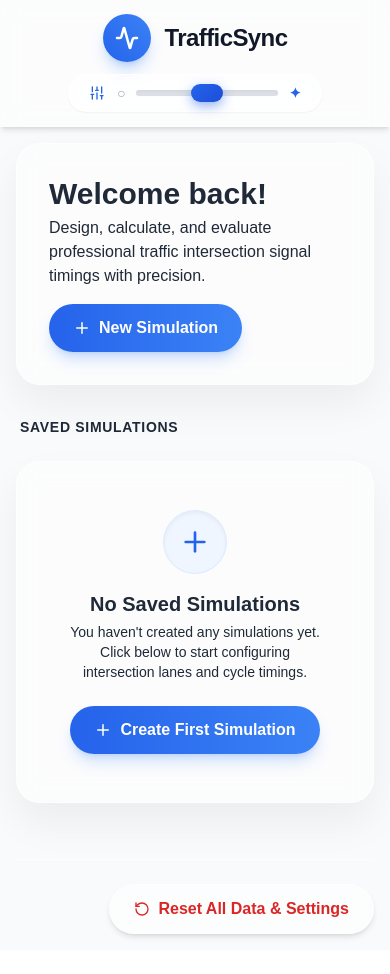
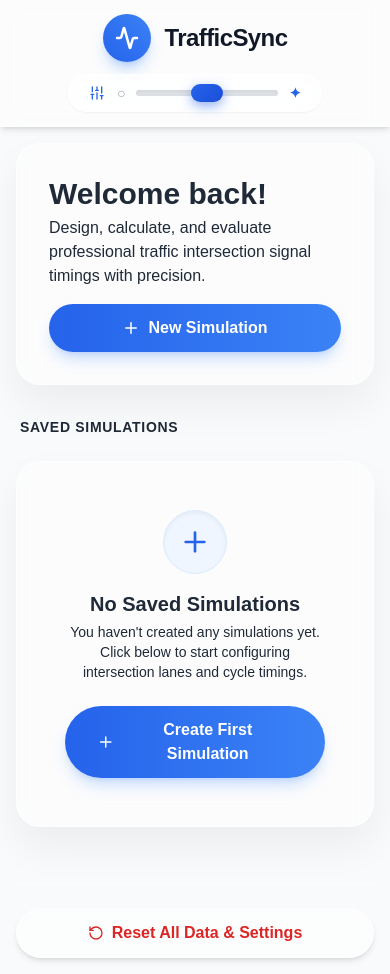
Before and after one commit to danlenoon/TrafficSync, a React (Vite) app in the folder client/: page / in a window 390 px wide. Before the commit the page ends 950 px from the top, so only its background shows below. Built offline with nearby package versions, Linux system fonts and the light colour scheme.

Commit message:
feat(dashboard): expand container to max-w-7xl for wider cards and center mobile action buttons

```diff
--- a/client/src/App.jsx
+++ b/client/src/App.jsx
@@ -12,7 +12,7 @@ export default function App() {
       <BrowserRouter basename={import.meta.env.BASE_URL}>
         <div className="min-h-screen bg-gray-50 flex flex-col font-sans">
           <Navbar />
-          <main className="flex-1 p-4 md:p-8 max-w-6xl w-full mx-auto overflow-x-hidden">
+          <main className="flex-1 p-4 md:p-8 max-w-7xl w-full mx-auto overflow-x-hidden">
             <Routes>
               <Route path="/" element={<Dashboard />} />
               <Route path="/editor" element={<SimulationEditor />} />
--- a/client/src/pages/Dashboard.jsx
+++ b/client/src/pages/Dashboard.jsx
@@ -101,9 +101,11 @@ export default function Dashboard() {
           <h1 className="text-3xl font-black mb-1" style={{ fontFamily: 'Arial, sans-serif', color: 'var(--text-main)' }}>Welcome back!</h1>
           <p className="font-medium" style={{ color: 'var(--text-muted)' }}>Design, calculate, and evaluate professional traffic intersection signal timings with precision.</p>
         </div>
-        <Button onClick={() => { resetSimulation(); navigate('/editor'); }} variant="primary">
-          <Plus size={18} /> New Simulation
-        </Button>
+        <div className="w-full sm:w-auto flex justify-center">
+          <Button onClick={() => { resetSimulation(); navigate('/editor'); }} variant="primary" className="w-full sm:w-auto px-8 justify-center">
+            <Plus size={18} /> New Simulation
+          </Button>
+        </div>
       </div>
 
       <h2 className="text-sm font-bold uppercase tracking-wider mb-4 px-1" style={{ color: 'var(--text-muted)' }}>Saved Simulations</h2>
@@ -118,12 +120,14 @@ export default function Dashboard() {
           </div>
           <h3 className="font-bold text-xl mb-1" style={{ fontFamily: 'Arial, sans-serif', color: 'var(--text-main)' }}>No Saved Simulations</h3>
           <p className="text-sm max-w-md mb-6 font-medium" style={{ color: 'var(--text-muted)' }}>You haven't created any simulations yet. Click below to start configuring intersection lanes and cycle timings.</p>
-          <Button onClick={() => { resetSimulation(); navigate('/editor'); }} variant="primary">
-            <Plus size={18} /> Create First Simulation
-          </Button>
+          <div className="w-full sm:w-auto flex justify-center">
+            <Button onClick={() => { resetSimulation(); navigate('/editor'); }} variant="primary" className="w-full sm:w-auto px-8 justify-center">
+              <Plus size={18} /> Create First Simulation
+            </Button>
+          </div>
         </div>
       ) : (
-        <div className="grid grid-cols-1 sm:grid-cols-2 lg:grid-cols-3 gap-6">
+        <div className="grid grid-cols-1 md:grid-cols-2 lg:grid-cols-3 gap-6 sm:gap-7">
           {savedSimulations.map((sim) => {
             const dirCount = sim.directions ? Object.values(sim.directions).filter(Boolean).length : 0;
             return (
@@ -143,8 +147,8 @@ export default function Dashboard() {
       )}
 
       {/* Reset All Button below Saved Simulations */}
-      <div className="mt-12 pt-6 border-t flex justify-end" style={{ borderColor: 'var(--glass-border)' }}>
-        <Button onClick={() => setShowResetConfirm(true)} variant="outline" className="rounded-full text-red-600 hover:text-red-700 hover:bg-red-50/50 border-red-200">
+      <div className="mt-12 pt-6 border-t flex justify-center sm:justify-end" style={{ borderColor: 'var(--glass-border)' }}>
+        <Button onClick={() => setShowResetConfirm(true)} variant="outline" className="w-full sm:w-auto px-8 justify-center rounded-full text-red-600 hover:text-red-700 hover:bg-red-50/50 border-red-200">
           <RotateCcw size={16} /> Reset All Data & Settings
         </Button>
       </div>
```
